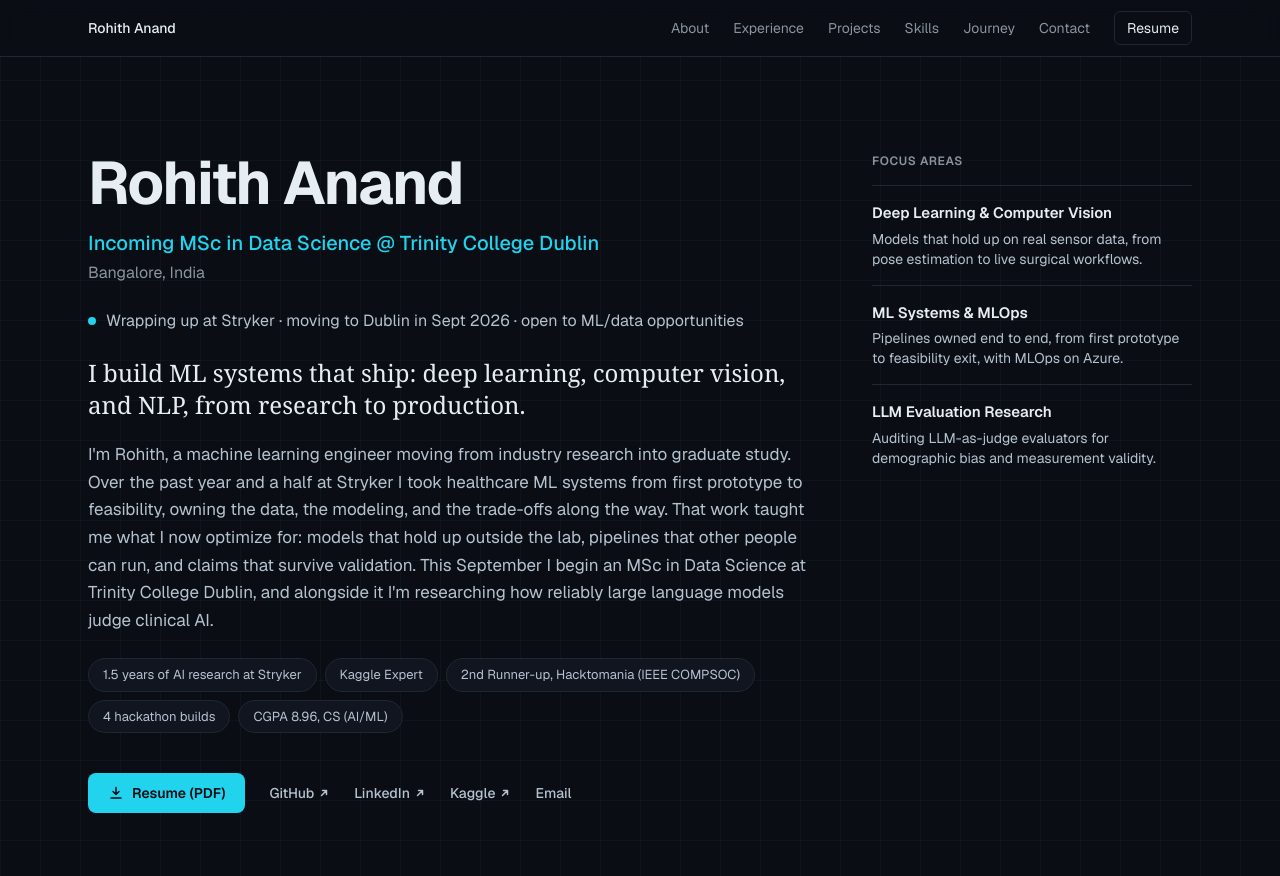
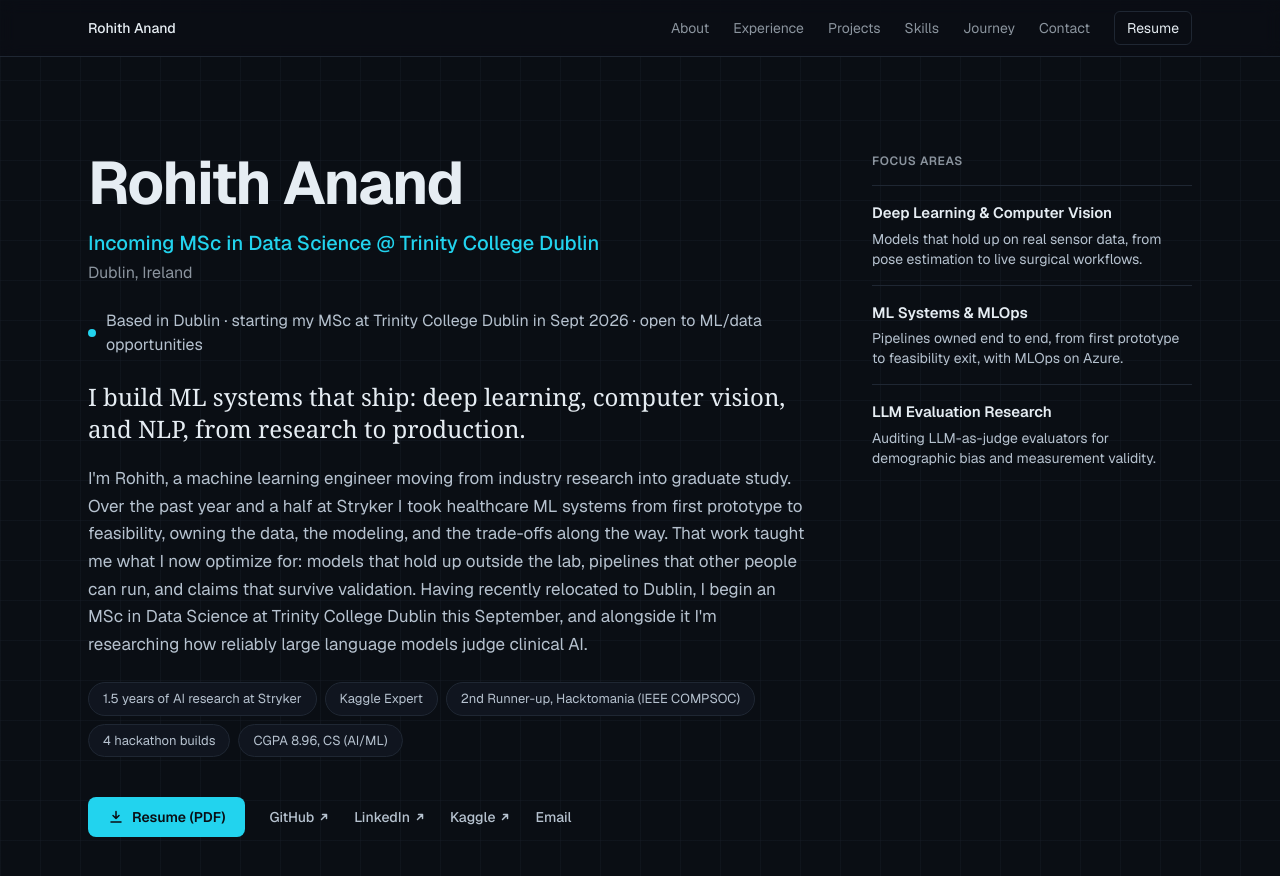
Before and after one commit to lemonredwood/portfolio, a Next.js app: page / in a window 1280 px wide. Shown: the top 876 px of the page. Built offline with nearby package versions, Linux system fonts and the light colour scheme; no server answers.

Commit message:
Update profile: relocated to Dublin, confirm Stryker end date
Reflects Rohith's actual move from Bangalore to Dublin and exact
Stryker wrap-up date (31 Jul 2026).

```diff
--- a/content/profile.ts
+++ b/content/profile.ts
@@ -8,17 +8,17 @@ import type { Profile } from "./types";
 export const profile: Profile = {
   name: "Rohith Anand",
   role: "Incoming MSc in Data Science @ Trinity College Dublin",
-  location: "Bangalore, India",
+  location: "Dublin, Ireland",
   email: "therohithanand@gmail.com",
 
   tagline:
     "I build ML systems that ship: deep learning, computer vision, and NLP, from research to production.",
 
   status:
-    "Wrapping up at Stryker · moving to Dublin in Sept 2026 · open to ML/data opportunities",
+    "Based in Dublin · starting my MSc at Trinity College Dublin in Sept 2026 · open to ML/data opportunities",
 
   intro:
-    "I'm Rohith, a machine learning engineer moving from industry research into graduate study. Over the past year and a half at Stryker I took healthcare ML systems from first prototype to feasibility, owning the data, the modeling, and the trade-offs along the way. That work taught me what I now optimize for: models that hold up outside the lab, pipelines that other people can run, and claims that survive validation. This September I begin an MSc in Data Science at Trinity College Dublin, and alongside it I'm researching how reliably large language models judge clinical AI.",
+    "I'm Rohith, a machine learning engineer moving from industry research into graduate study. Over the past year and a half at Stryker I took healthcare ML systems from first prototype to feasibility, owning the data, the modeling, and the trade-offs along the way. That work taught me what I now optimize for: models that hold up outside the lab, pipelines that other people can run, and claims that survive validation. Having recently relocated to Dublin, I begin an MSc in Data Science at Trinity College Dublin this September, and alongside it I'm researching how reliably large language models judge clinical AI.",
 
   highlights: [
     "1.5 years of AI research at Stryker",
@@ -281,7 +281,12 @@ export const profile: Profile = {
       kind: "next",
     },
     {
-      date: "Jul 2026",
+      date: "Aug 2026",
+      title: "Relocated to Dublin, Ireland",
+      kind: "education",
+    },
+    {
+      date: "31 Jul 2026",
       title: "Wrapped up as AI Research Associate at Stryker",
       kind: "work",
     },
```
